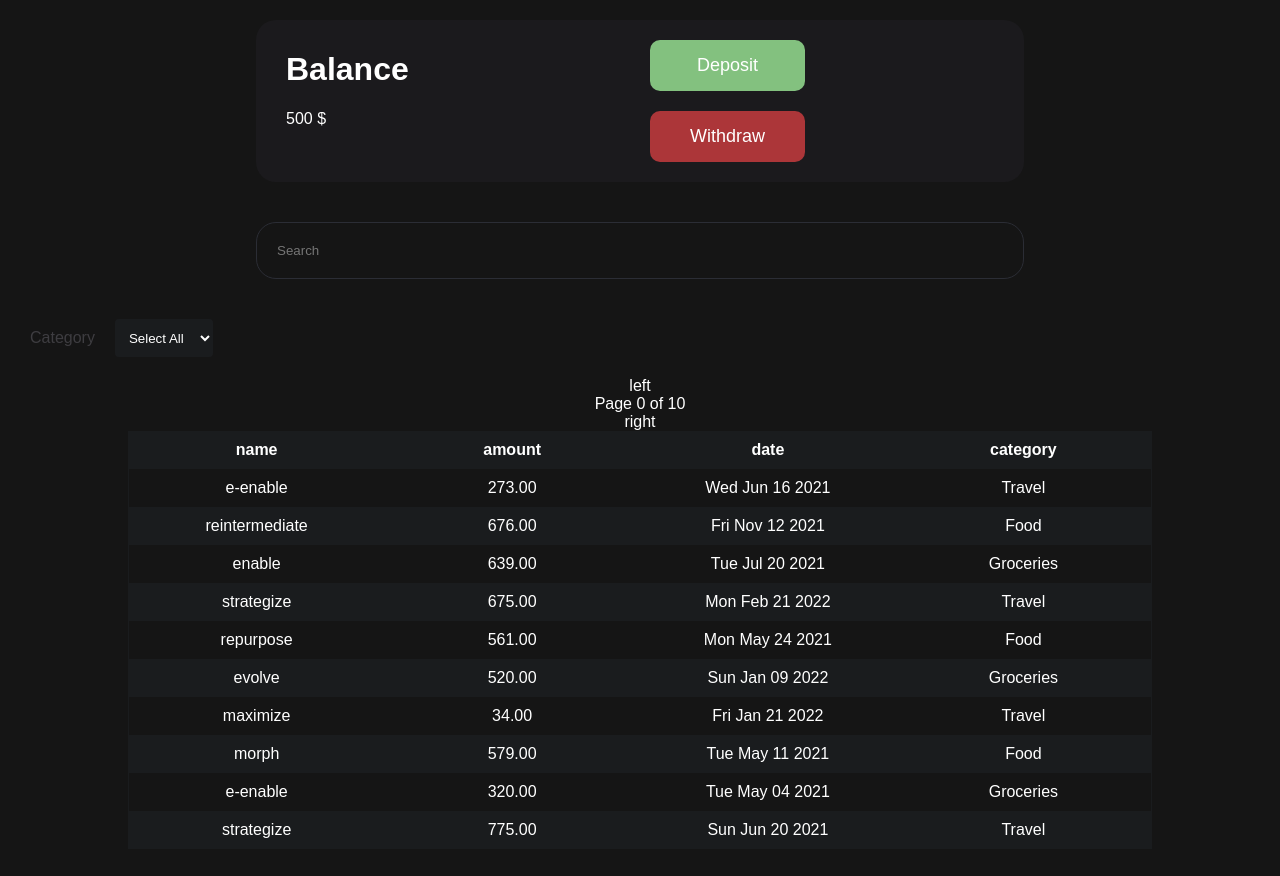
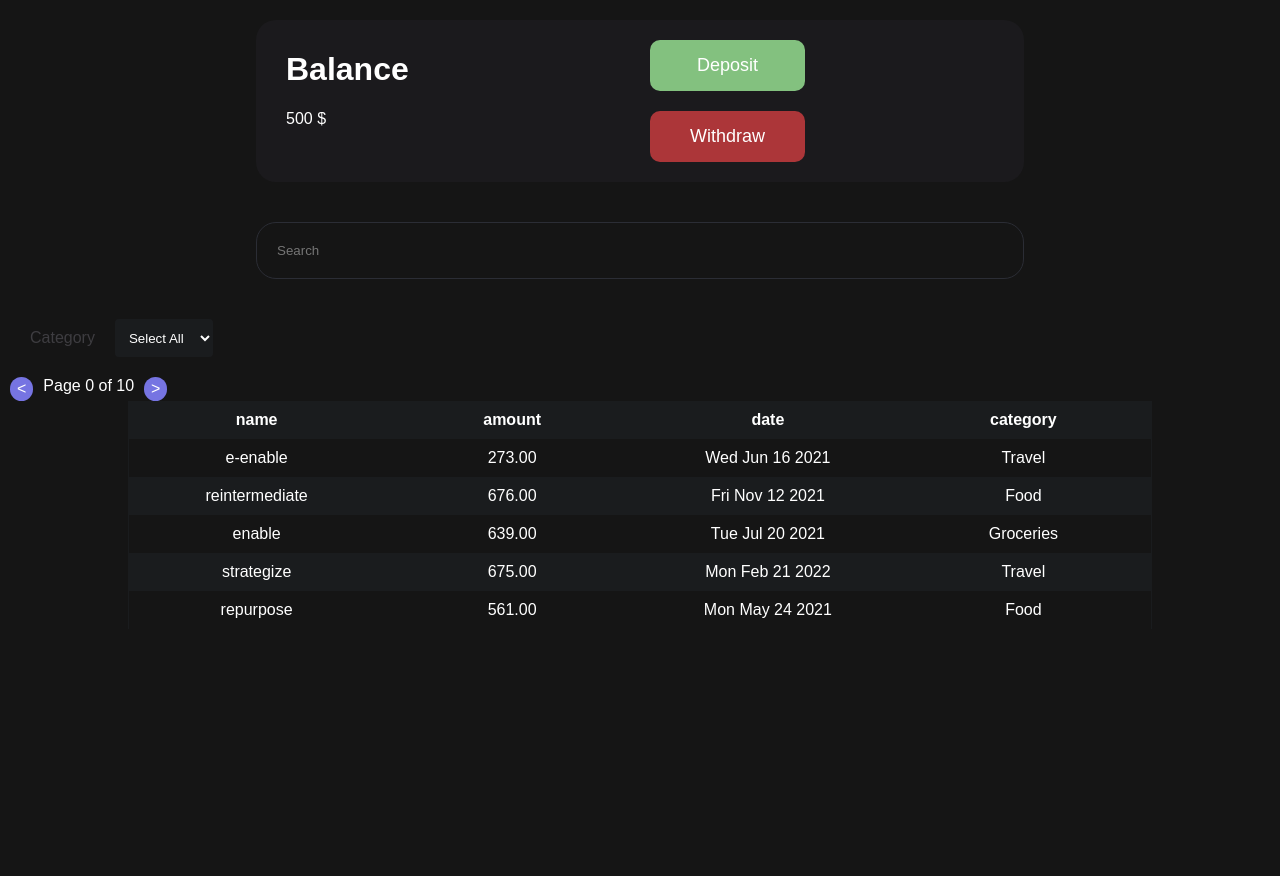
Before and after one commit to judygab/wallet-app, a React (Create React App) app: page / in a window 1280 px wide. Shown: the top 876 px of the page. Built offline with nearby package versions, Linux system fonts and the light colour scheme.

Commit message:
updated pagination

```diff
--- a/src/App.js
+++ b/src/App.js
@@ -14,6 +14,7 @@ export default function App() {
   const [page, setPage] = useState(0);
   const [total, setTotal] = useState(10);
   const [transactions, setTransactions] = useState([]);
+  const [resultsPerPage, setResultsPerPage] = useState(5);
 
   useEffect(() => {
     generateTransactions();
@@ -41,7 +42,9 @@ export default function App() {
     setSortBy(sort);
   };
 
-  const onPageUpdate = (page) => setPage(page)
+  const onPageUpdate = (page) => {
+    setPage(page)
+  }
 
   return (
     <div className="App">
@@ -59,7 +62,7 @@ export default function App() {
       <Filter title="Category" value="category" options={data.categories} onHandleChange={onHandleChange}/>
       <Pagination page={page} total={total} onPageUpdate={onPageUpdate} />
       <Transactions
-        transactions={sortBy === "" ? transactions : transactions.sort((a, b) => a[sortBy] - b[sortBy])}
+        transactions={sortBy === "" ? transactions.slice(resultsPerPage * page, resultsPerPage * (page + 1)) : transactions.sort((a, b) => a[sortBy] - b[sortBy]).slice(resultsPerPage * page, resultsPerPage * (page + 1))}
         onSortByUpdate={onSortByUpdate}
         filters={filters}
       />
--- a/src/Pagination.js
+++ b/src/Pagination.js
@@ -3,9 +3,9 @@ import React, { useState } from "react";
 const Pagination = ({ page, total, onPageUpdate}) => {
   return (
     <div className="pagination-container">
-      <div className="arrow-left" onClick={() => onPageUpdate(page - 1)}>left</div>
+      <div className="arrow-left arrow" onClick={() => onPageUpdate(page - 1)}>{ `<` }</div>
       <span>Page <span className="current-page">{page}</span>{` of ${total}`}</span>
-      <div className="arrow-left" onClick={() => onPageUpdate(page + 1)}>right</div>
+      <div className="arrow-left arrow" onClick={() => onPageUpdate(page + 1)}>{ `>` }</div>
     </div>
   )
 };
--- a/src/data.json
+++ b/src/data.json
@@ -20,5 +20,6 @@
     }
   ],
   "balance": 5000,
-  "categories": ["Travel", "Food", "Groceries"]
+  "categories": ["Travel", "Food", "Groceries"],
+  "year": [2019, 2020, 2021, 2022]
 }
--- a/src/styles.css
+++ b/src/styles.css
@@ -172,3 +172,14 @@ th {
   border-radius: 4px;
   color: white;
 }
+
+.arrow {
+  background-color: #7674e2;
+  padding: 3px 7px;
+  border-radius: 20px;
+  margin: 0 10px;
+}
+
+.pagination-container {
+  display: flex;
+}
```
